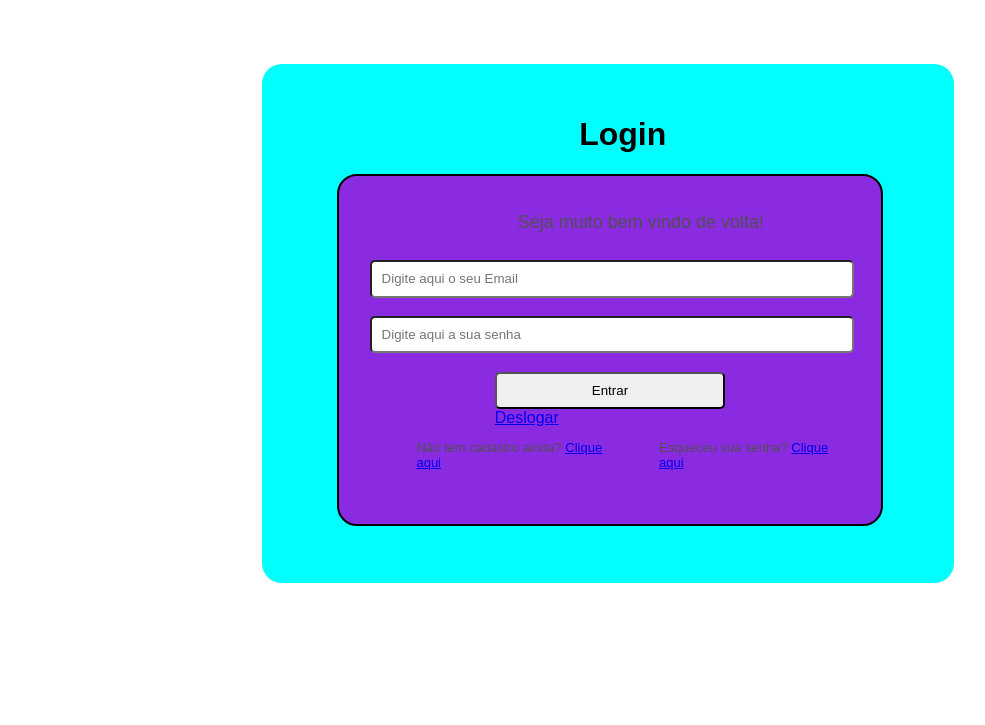
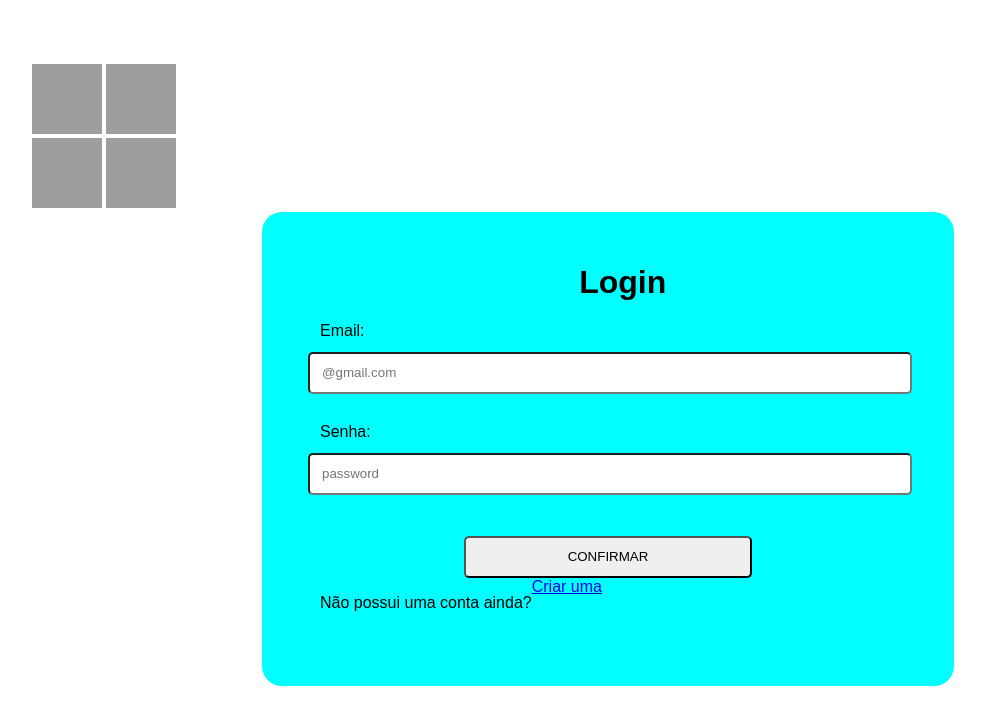
Before and after one commit to VitorScarabelli/Jogo-de-tabuleiro-web, a PHP site: page /login.php in a window 1280 px wide. Shown: the top 725 px of the page, without its empty margins (32-1017 px from the left). Run offline with PHP 8.4, Linux system fonts and the light colour scheme; grey boxes are pictures that could not be loaded.

Commit message:
Update login.php

```diff
--- a/PrjTabuleiro/login/login.php
+++ b/PrjTabuleiro/login/login.php
@@ -7,29 +7,38 @@
     <title>Login</title>
 </head>
 <body>
+    <header>
+        <div class="left">
+            <a href="../Index/index.php"><img src="./KitComposiçãoLogin/svg/Botões/Back Button.svg" alt="" width="70px" height="70px"></img></a>
+            <a href="../Index/index.php"><img src="./KitComposiçãoLogin/svg/Botões/Home Button.svg" alt="" width="70px" height="70px"></img></a>
+        </div>
+        <div class="right">
+            <a href="#"><img src="./KitComposiçãoLogin/svg/Botões/Music Button.png" alt="" width="70px" height="70px"></img></a>
+            <a href="#"><img src="./KitComposiçãoLogin/svg/Botões/Config Button.png" alt="" width="70px" height="70px"></img></a>
+        </div>
+    </header>
     <div class="container">
         <h1 class="titulo">Login</h1>
-
-
-        <form action="loginConsulta.php" method="get" class="formualario">
-            <p class="textinho">Seja muito bem vindo de volta!</p>
-
-            <input type="email" name="email" id="email" placeholder="Digite aqui o seu Email">
-            <br />
-
-            <input type="password" name="senha" id="senha" placeholder="Digite aqui a sua senha">
-            <br />
-
-            <button type="submit" class="botao">Entrar</button>
-            <a href="logoff.php" class="botao">Deslogar</a>
-
+        <div class="quadrados">
+            <form method="get" class="formulario">
+                <label for="" class="email">Email:</label>
+                <div class="primeiraCaixaTexto">
+                    <input type="email" name="email" id="email" placeholder="@gmail.com">
+                </div>
+                <br />
+                <label for="" class="senha">Senha:</label>
+                <div class="caixaTexto">
+                    <input type="password" name="senha" id="senha" placeholder="password">
+                </div>
+                <br />
+                <div class="caixaBotao">
+                    <button type="submit" class="botao">CONFIRMAR</button>
+                </div>
+            </form>
             <div class="links">
-                <p class="textCad">Não tem cadastro ainda? <a href="#">Clique aqui</a></p>
-                <p class="textSenha">Esqueceu sua senha? <a href="#">Clique aqui</a></p>
+                <p class="textCadastro">Não possui uma conta ainda?</p> <a href="#">Criar uma</a>
             </div>
-        </form>
-
-
+        </div>
     </div>
 </body>
 </html>
```
